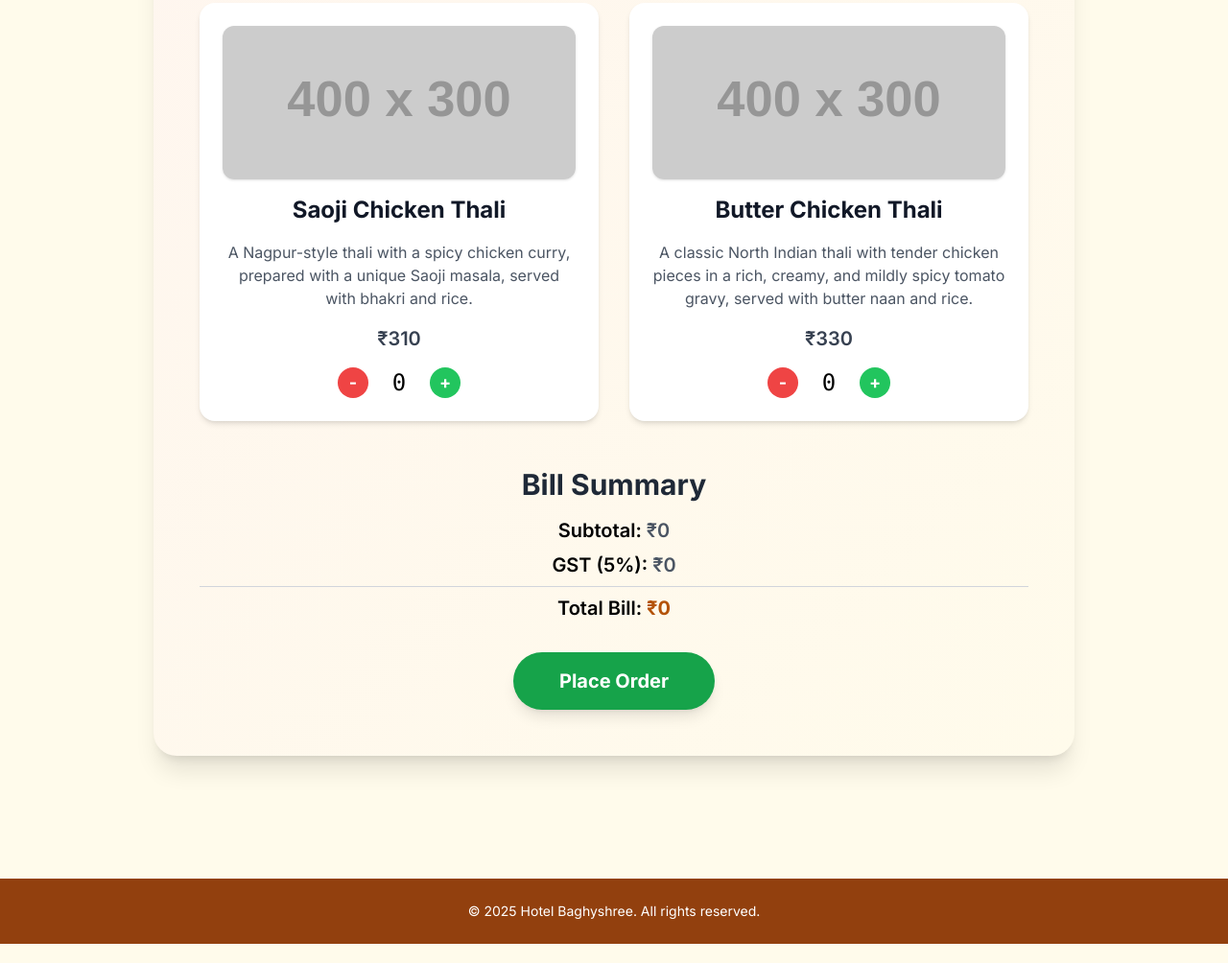
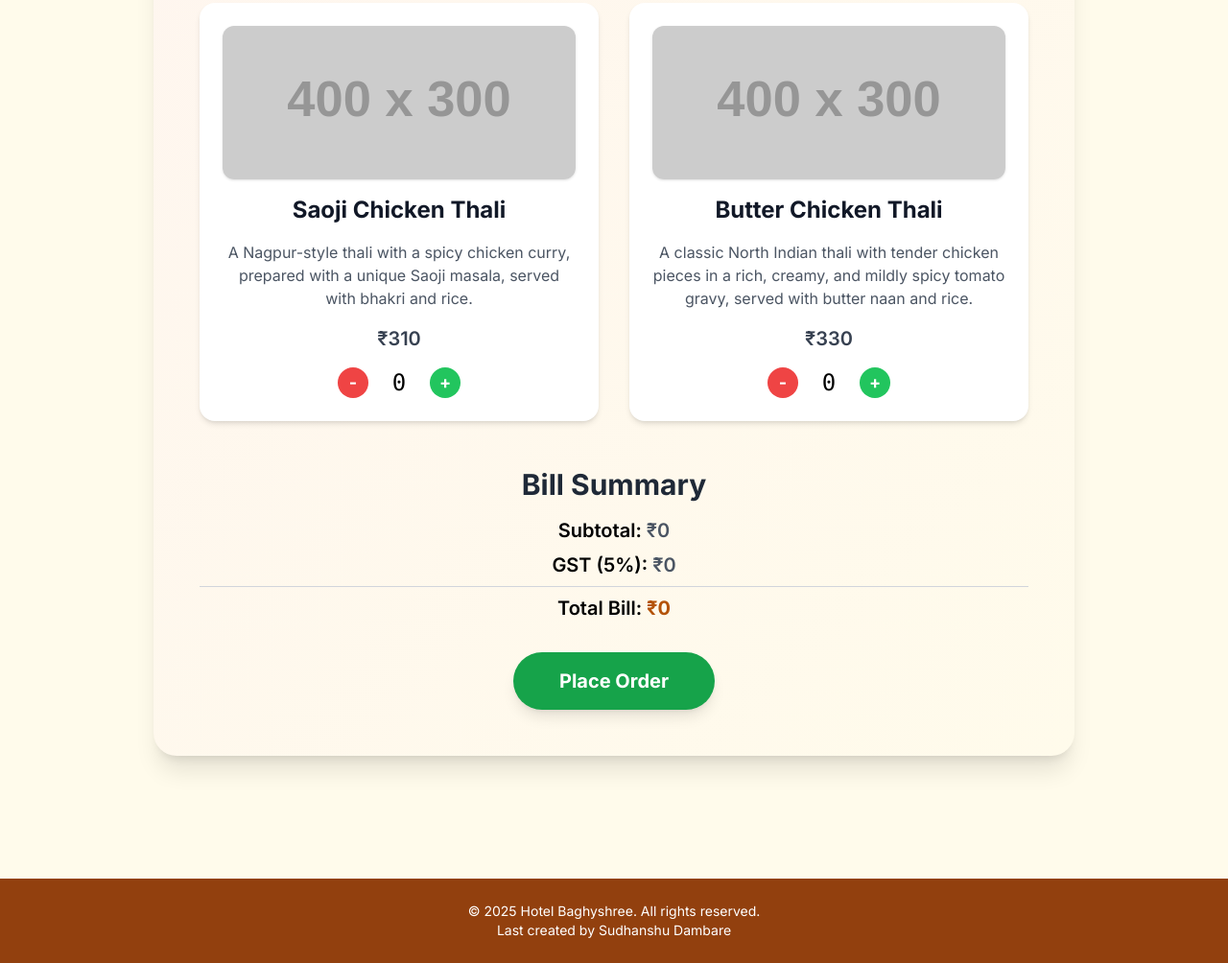
Before and after one commit to sudhdam24-png/hotel-baghyshree-menu, a plain HTML site: page index.html in a window 1280 px wide. Shown: the part 1685-2689 px from the top of the page at 96% size. Drawn offline with nearby package versions, Linux system fonts and the light colour scheme; placeholder pictures from the web are drawn by us.

Commit message:
Update index.html

```diff
--- a/index.html
+++ b/index.html
@@ -178,6 +178,7 @@
         <!-- Footer -->
         <footer class="w-full text-center py-6 bg-amber-800 text-white mt-12">
             <p class="text-sm">&copy; 2025 Hotel Baghyshree. All rights reserved.</p>
+            <p class="text-sm">Last created by Sudhanshu Dambare</p>
         </footer>
     </div>
     <script>
```
